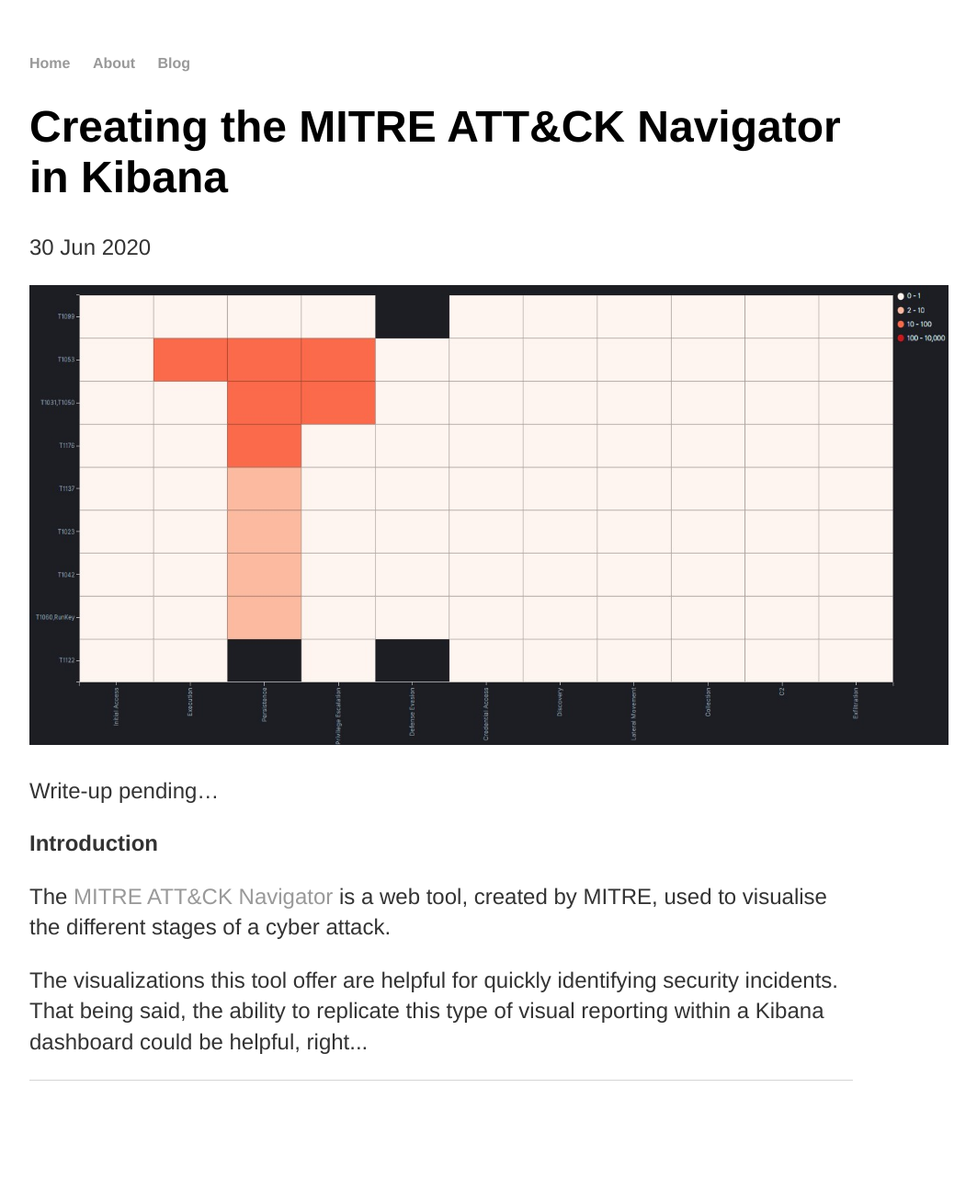
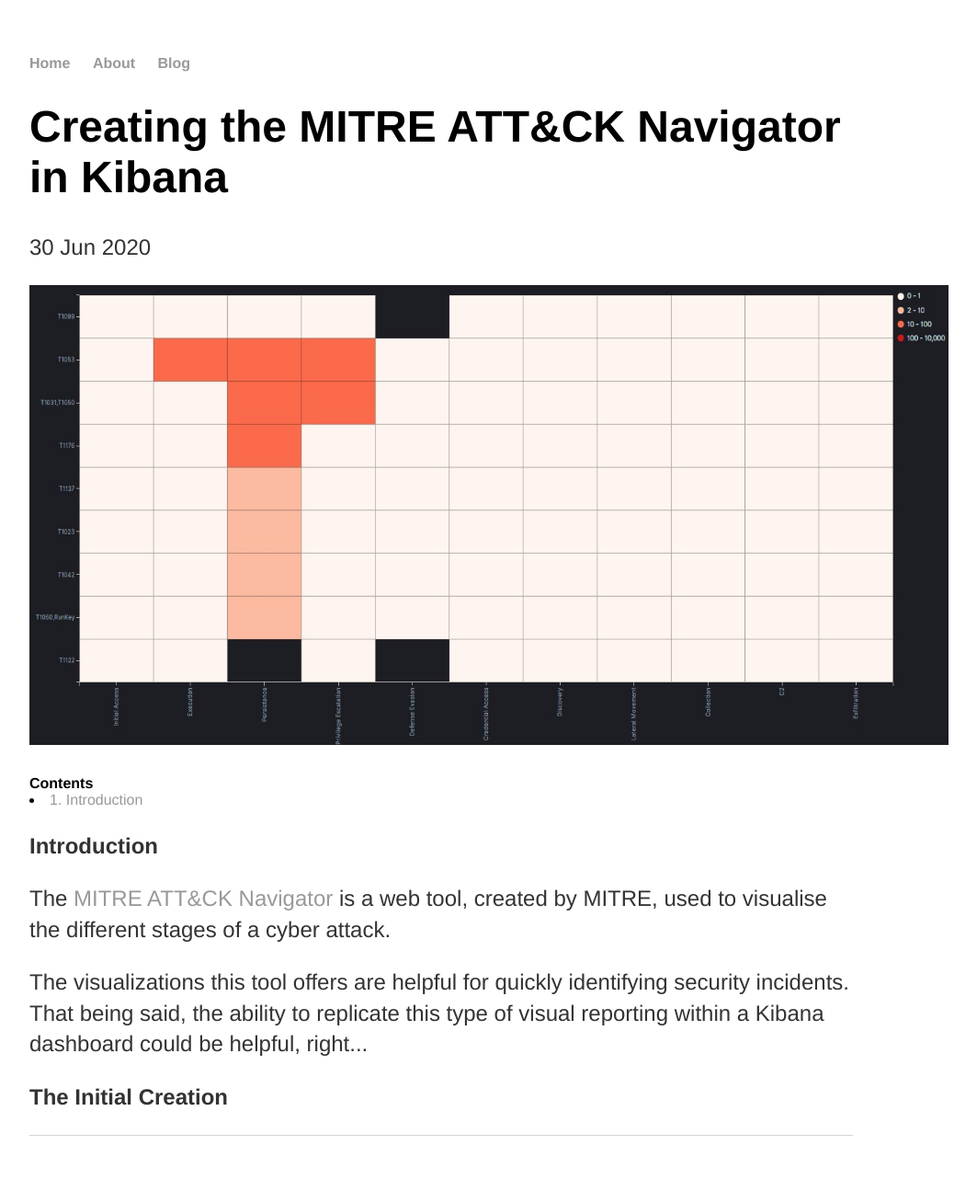
Before and after one commit to 5am5ecure/5am5ecure.github.io, a Jekyll site: the page built from _posts/2020-06-30-creating-the-mitre-attack-navigator-in-kibana.md, in a window 1280 px wide. Shown: the whole page at 92% size, without its empty margins (160-1223 px from the left). Built offline with Jekyll 4.4.1, drawn with Linux system fonts in a browser that asks for light colours; before the commit the page ends 1235 px from its top, so only the background shows below that.

Commit message:
Update 2020-06-30-creating-the-mitre-attack-navigator-in-kibana.md

```diff
--- a/_posts/2020-06-30-creating-the-mitre-attack-navigator-in-kibana.md
+++ b/_posts/2020-06-30-creating-the-mitre-attack-navigator-in-kibana.md
@@ -6,9 +6,14 @@
 
 <img src="{{site.url}}/img/MITRE_Nav_Kibana.jpg" alt="MITRE ATT&CK Navigator in Kibana" width="1000" height="500">
 
-Write-up pending...
+<div>
+     <b>Contents</b>
+     <li><a href="#Introduction">1. Introduction</a></li>
+</div>
 
-<b>Introduction</b>
+<b id="#Introduction">Introduction</b>
 
 <p>The <a href="https://mitre-attack.github.io/attack-navigator/enterprise/"> MITRE ATT&CK Navigator</a> is a web tool, created by MITRE, used to visualise the different stages of a cyber attack.</p>
-<p>The visualizations this tool offer are helpful for quickly identifying security incidents. That being said, the ability to replicate this type of visual reporting within a Kibana dashboard could be helpful, right...</p>
+<p>The visualizations this tool offers are helpful for quickly identifying security incidents. That being said, the ability to replicate this type of visual reporting within a Kibana dashboard could be helpful, right...</p>
+
+<b>The Initial Creation</b>
```
